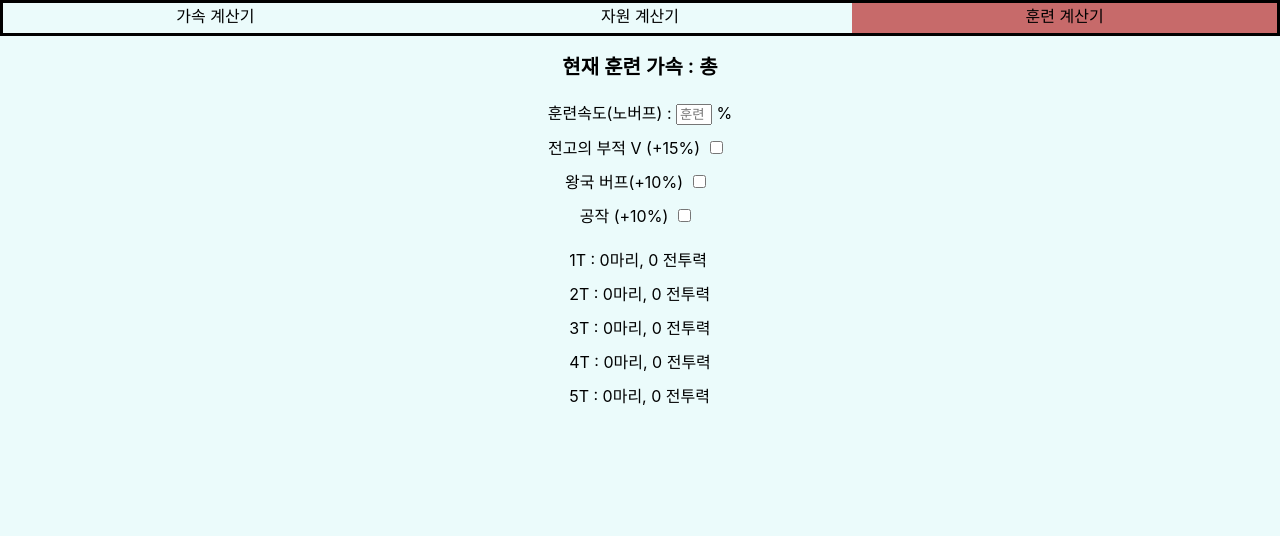
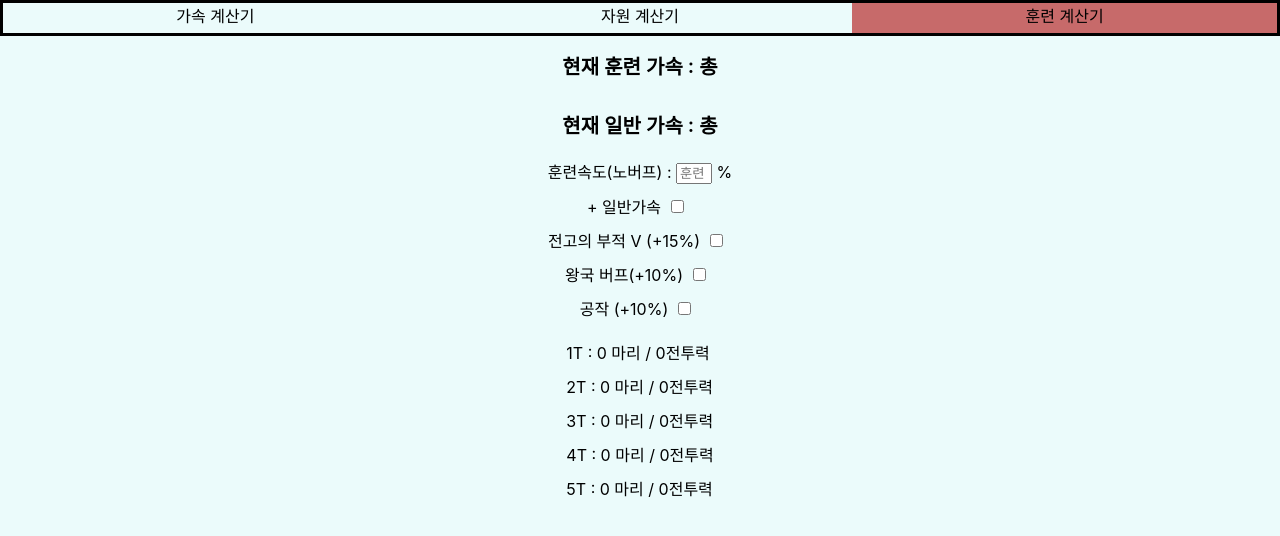
Before and after one commit to KJoobin/rok-acc, a React (Create React App) app: page /training in a window 1280 px wide. Shown: the top 536 px of the page. Built offline with nearby package versions, Linux system fonts and the light colour scheme.

Commit message:
Add general acc + training acc in Training

```diff
--- a/src/components/TrainingCalculate.js
+++ b/src/components/TrainingCalculate.js
@@ -1,10 +1,15 @@
 import React from 'react';
 import { TIME_TO_MIN } from '../constans/constans';
 
-const TrainingCalculate = ({ acc, cur }) => {
+const TrainingCalculate = ({ acc, cur, general, useGeneral }) => {
   let totalAcc = 0;
   for (let i = 0; i < acc.length; i += 1) {
     totalAcc += acc[i] * TIME_TO_MIN[i];
+  }
+  if (useGeneral) {
+    for (let i = 0; i < general.length; i += 1) {
+      totalAcc += general[i] * TIME_TO_MIN[i];
+    }
   }
   totalAcc *= 60;
   const oneT = Math.floor(totalAcc / (15 / cur));
@@ -12,33 +17,43 @@ const TrainingCalculate = ({ acc, cur }) => {
   const threeT = Math.floor(totalAcc / (60 / cur));
   const fourT = Math.floor(totalAcc / (80 / cur));
   const fiveT = Math.floor(totalAcc / (120 / cur));
+  const mapping = [oneT, twoT, threeT, fourT, fiveT].map((el, idx) => {
+    let toString = el.toString();
+    let power = el * (idx + 1);
+    if (idx === 4) {
+      power = el * 10;
+    }
+    power = power.toString();
+    let soldier = '';
+    let index = 0;
+    for (let i = toString.length - 1; i >= 0; i -= 1) {
+      if (Math.floor(index / 3) === index / 3 && index !== 0) {
+        soldier = ',' + soldier;
+      }
+      soldier = toString[i] + soldier;
+      index += 1;
+    }
+    let combat = '';
+    index = 0;
+    for (let i = power.length - 1; i >= 0; i -= 1) {
+      if (Math.floor(index / 3) === index / 3 && index !== 0) {
+        combat = ',' + combat;
+      }
+      combat = power[i] + combat;
+      index += 1;
+    }
+    return { string: soldier, number: combat };
+  });
   return (
     <div className="TrainingCal">
-      <div>
-        <span>
-          1T : {oneT}마리, {oneT * 1} 전투력
-        </span>
-      </div>
-      <div>
-        <span>
-          2T : {twoT}마리, {twoT * 2} 전투력
-        </span>
-      </div>
-      <div>
-        <span>
-          3T : {threeT}마리, {threeT * 3} 전투력
-        </span>
-      </div>
-      <div>
-        <span>
-          4T : {fourT}마리, {fourT * 4} 전투력
-        </span>
-      </div>
-      <div>
-        <span>
-          5T : {fiveT}마리, {fiveT * 10} 전투력
-        </span>
-      </div>
+      {mapping.map((el, index) => (
+        <div key={index}>
+          <span>
+            {index + 1}T : {el.string} 마리 / {el.number}
+            전투력
+          </span>
+        </div>
+      ))}
     </div>
   );
 };
--- a/src/containers/Training.js
+++ b/src/containers/Training.js
@@ -8,11 +8,13 @@ class Training extends Component {
     super(props);
     this.state = {
       curSpeed: '',
+      useGeneralAcc: false,
       hasRoon: false,
       hasBuff: false,
       hasKingdomBuff: false,
     };
     this.onChange = this.onChange.bind(this);
+    this.toggleGeneralAcc = this.toggleGeneralAcc.bind(this);
     this.toggleRoon = this.toggleRoon.bind(this);
     this.toggleKingdomBuff = this.toggleKingdomBuff.bind(this);
     this.toggleBuff = this.toggleBuff.bind(this);
@@ -26,7 +28,9 @@ class Training extends Component {
       this.setState({ curSpeed: value });
     }
   }
-
+  toggleGeneralAcc() {
+    this.setState({ useGeneralAcc: !this.state.useGeneralAcc });
+  }
   toggleRoon() {
     this.setState({ hasRoon: !this.state.hasRoon });
   }
@@ -67,6 +71,11 @@ class Training extends Component {
           <span className={'colon'}> : </span>
           <Calculate data={this.props.acc} />
         </div>
+        <div className={'sub-title'}>
+          <span>현재 일반 가속</span>
+          <span className={'colon'}> : </span>
+          <Calculate data={this.props.generalAcc} />
+        </div>
         <div>
           <span>훈련속도(노버프) : </span>
           <input
@@ -76,6 +85,14 @@ class Training extends Component {
             placeholder="훈련 속도"
           />
           <span> %</span>
+        </div>
+        <div>
+          <span>+ 일반가속</span>
+          <input
+            type="checkbox"
+            name="generalAcc"
+            onChange={this.toggleGeneralAcc}
+          />
         </div>
         <div>
           <span>전고의 부적 V (+15%)</span>
@@ -94,7 +111,12 @@ class Training extends Component {
           <input type="checkbox" name="buff" onChange={this.toggleBuff} />
         </div>
         <div>
-          <TrainingCalculate acc={this.props.acc} cur={speed} />
+          <TrainingCalculate
+            acc={this.props.acc}
+            general={this.props.generalAcc}
+            useGeneral={this.state.useGeneralAcc}
+            cur={speed}
+          />
         </div>
       </div>
     );
@@ -104,6 +126,7 @@ class Training extends Component {
 const mapStateToProps = ({ changeAcc }) => {
   return {
     acc: changeAcc.training.data,
+    generalAcc: changeAcc.general.data,
   };
 };
 
--- a/src/store/index.js
+++ b/src/store/index.js
@@ -1,7 +1,4 @@
 import { createStore } from 'redux';
 import reducers from '../reducers/index';
 
-export default createStore(
-  reducers,
-  window.devToolsExtension ? window.devToolsExtension() : f => f
-);
+export default createStore(reducers);
```
